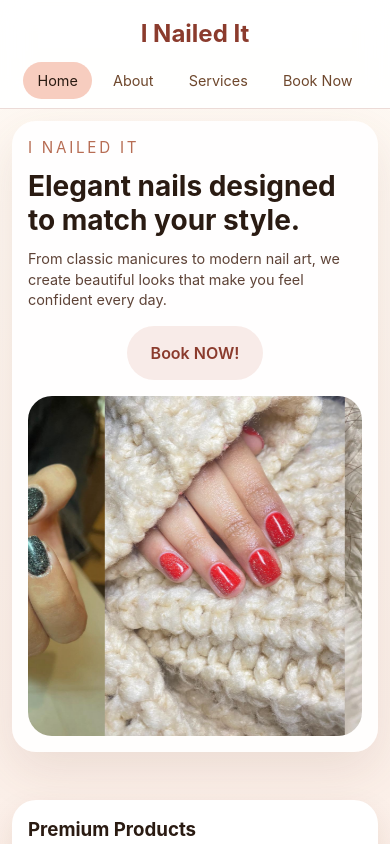
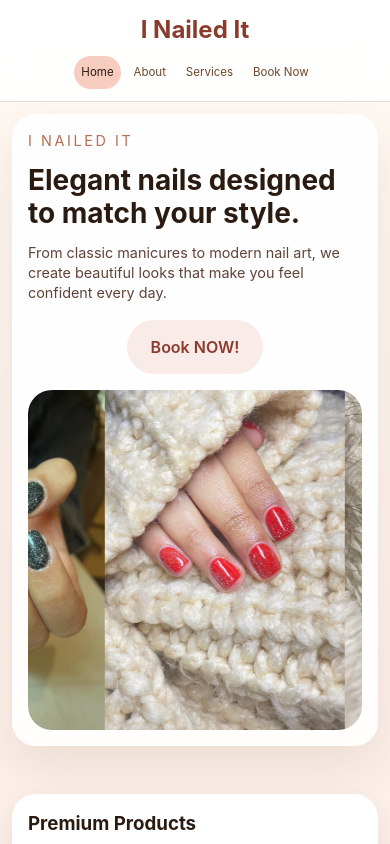
Before and after one commit to osman-fatima/fatima, a React (Vite) app: page / in a window 390 px wide. Shown: the top 844 px of the page. Built offline with nearby package versions, Linux system fonts and the light colour scheme.

Commit message:
edit responsiveness

```diff
--- a/src/style.css
+++ b/src/style.css
@@ -390,20 +390,74 @@ img {
     padding: 1rem;
   }
 
+  .app-navbar {
+    flex-direction: column;
+    justify-content: center;
+    gap: 0.5rem;
+    padding: 0.75rem 1rem;
+  }
+
+  .app-navbar nav {
+    width: 100%;
+  }
+
+  .brand {
+    width: 100%;
+    text-align: center;
+  }
+
+  .nav-list {
+    flex-wrap: nowrap;
+    justify-content: center;
+    gap: clamp(0.1rem, 1.5vw, 0.5rem);
+  }
+
+  .nav-list li {
+    min-width: 0;
+  }
+
+  .nav-link {
+    display: block;
+    padding: 0.5rem clamp(0.3rem, 1.8vw, 0.75rem);
+    font-size: clamp(0.72rem, 2.5vw, 0.9rem);
+    white-space: nowrap;
+  }
+
   .hero-panel {
     grid-template-columns: minmax(0, 1fr);
+    grid-template-areas:
+      "copy"
+      "image";
     gap: 1.5rem;
     padding: 1.5rem;
   }
 
+  .hero-copy {
+    grid-area: copy;
+    min-width: 0;
+  }
+
+  .hero-slider {
+    grid-area: image;
+  }
+
   .hero-copy h1 {
+    margin: 0;
     font-size: 2rem;
     line-height: 1.1;
+    overflow-wrap: anywhere;
   }
 
-  .hero-copy p {
+  .hero-copy .hero-text {
+    width: 100%;
+    max-width: none;
+    margin: 0;
     font-size: 0.95rem;
-    line-height: 1.4;
+    line-height: 1.5;
+  }
+
+  .hero-actions {
+    margin-top: 1rem;
   }
 
   .slides img {
@@ -448,6 +502,7 @@ img {
 
   .hero-copy {
     width: 100%;
+    min-width: 0;
     display: flex;
     flex-direction: column;
     gap: 0.75rem;
@@ -460,7 +515,6 @@ img {
   .hero-copy h1 {
     font-size: 1.75rem;
     line-height: 1.2;
-    margin: 0;
   }
 
   .hero-slider {
@@ -471,7 +525,6 @@ img {
   .hero-copy .hero-text {
     font-size: 0.9rem;
     line-height: 1.4;
-    margin: 0;
   }
 
   .hero-actions {
@@ -481,30 +534,6 @@ img {
 
   .page-content {
     padding: 0.75rem;
-  }
-
-  .app-navbar {
-    flex-direction: column;
-    justify-content: center;
-    align-items: center;
-    text-align: center;
-    padding: 1rem;
-  }
-
-  .nav-list {
-    justify-content: center;
-    align-items: center;
-    gap: 0.4rem;
-  }
-
-  .nav-link {
-    padding: 0.6rem 0.9rem;
-    font-size: 0.9rem;
-  }
-
-  .brand {
-    width: 100%;
-    text-align: center;
   }
 
   .app-footer {
```
